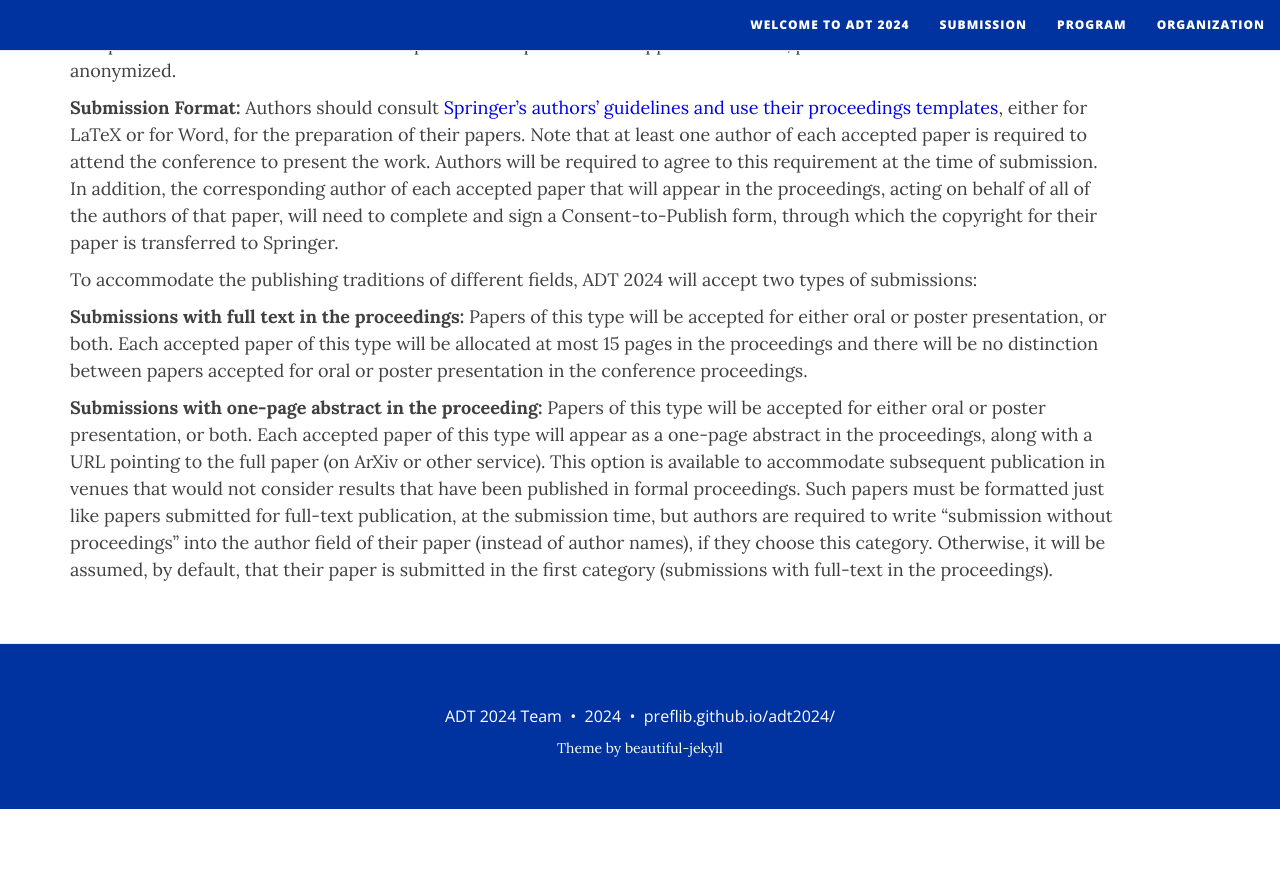
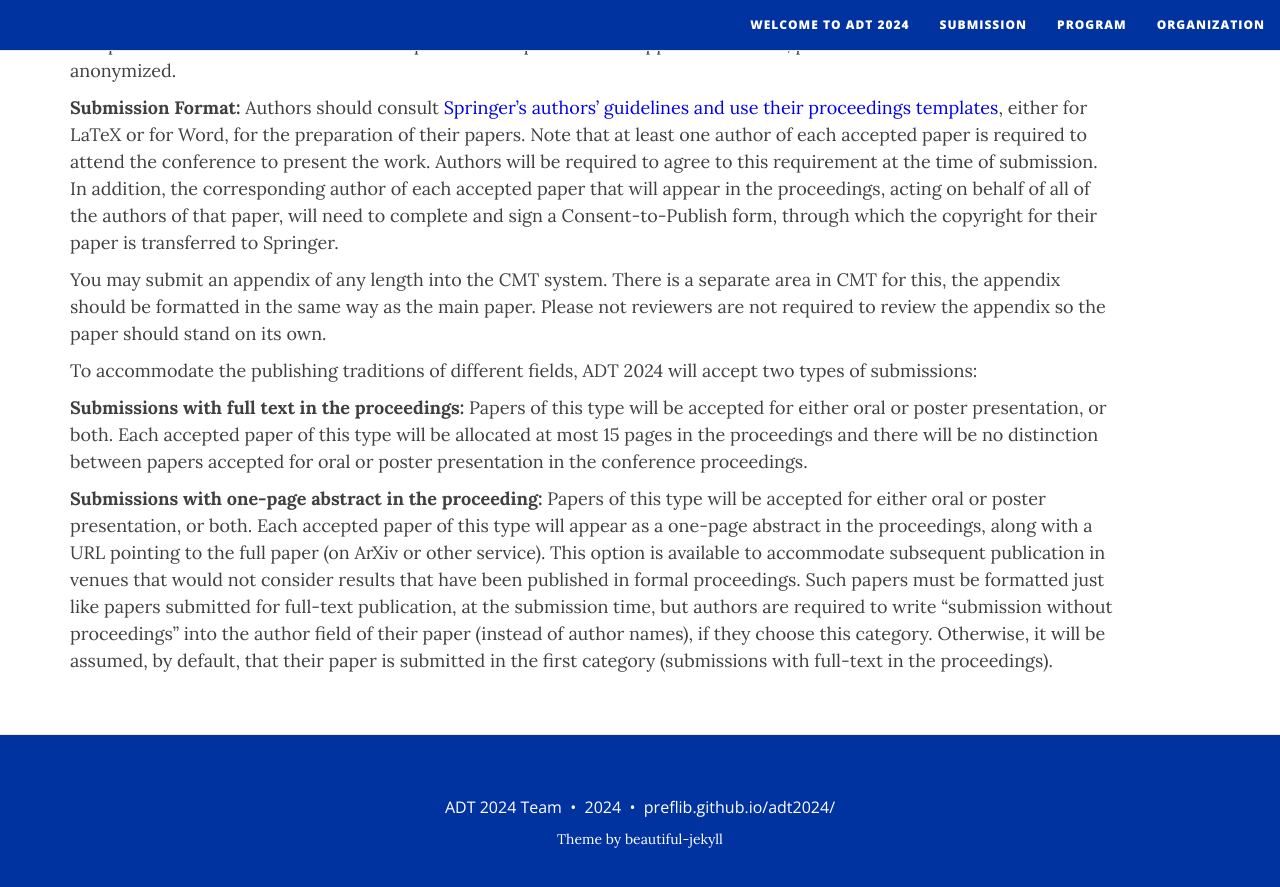
Before and after one commit to PrefLib/adt2024, a Jekyll site: the page built from submission.md, in a window 1280 px wide and 900 px high, scrolled down 821 px. Shown: the top 887 px of the window. Built offline with Jekyll 4.4.1, drawn with Linux system fonts in a browser that asks for light colours; nearby versions of some CDN libraries; before the commit the page ends 1630 px from its top, so only the background shows below that.

Commit message:
appendix

```diff
--- a/submission.md
+++ b/submission.md
@@ -22,6 +22,8 @@ It is important and required that authors do not reveal their identities in subm
 
 **Submission Format:** Authors should consult [Springer’s authors’ guidelines and use their proceedings templates](https://www.springer.com/gp/computer-science/lncs/conference-proceedings-guidelines), either for LaTeX or for Word, for the preparation of their papers. Note that at least one author of each accepted paper is required to attend the conference to present the work. Authors will be required to agree to this requirement at the time of submission. In addition, the corresponding author of each accepted paper that will appear in the proceedings, acting on behalf of all of the authors of that paper, will need to complete and sign a Consent-to-Publish form, through which the copyright for their paper is transferred to Springer.
 
+You may submit an appendix of any length into the CMT system. There is a separate area in CMT for this, the appendix should be formatted in the same way as the main paper. Please not reviewers are not required to review the appendix so the paper should stand on its own.
+
 To accommodate the publishing traditions of different fields, ADT 2024 will accept two types of submissions:
 
 **Submissions with full text in the proceedings:** Papers of this type will be accepted for either oral or poster presentation, or both. Each accepted paper of this type will be allocated at most 15 pages in the proceedings and there will be no distinction between papers accepted for oral or poster presentation in the conference proceedings.
```
